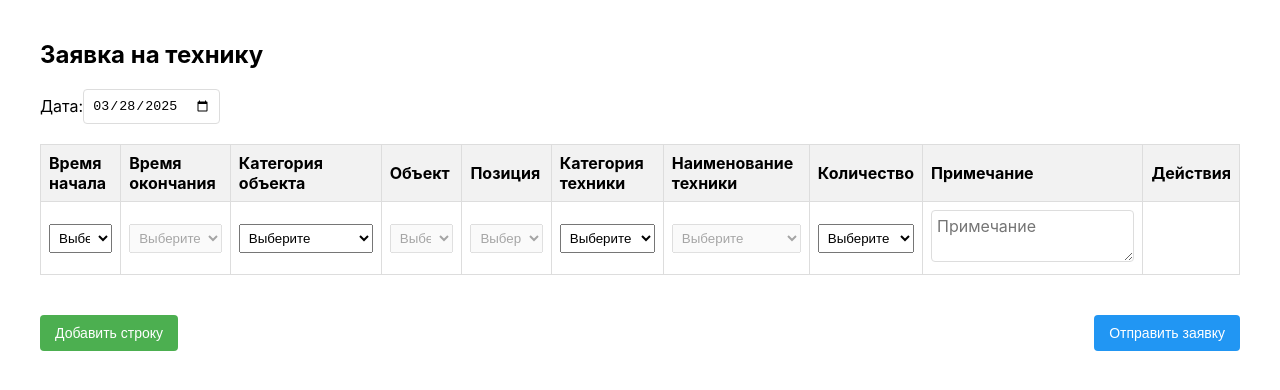
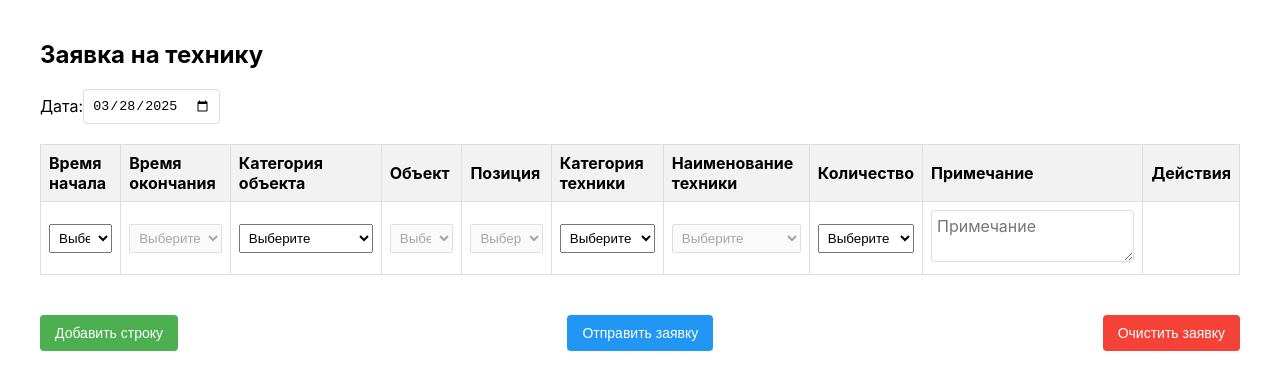
Before and after one commit to Andrefan1406/my_first_site, a React (Create React App) app: page /request in a window 1280 px wide. Shown: the top 390 px of the page. Built offline with nearby package versions, Linux system fonts and the light colour scheme.

Commit message:
добавлено сохранение заявки в localStorage

```diff
--- a/src/RequestPage.js
+++ b/src/RequestPage.js
@@ -91,6 +91,22 @@ const RequestPage = () => {
       window.removeEventListener("resize", checkIfMobile);
       window.removeEventListener("orientationchange", checkIfMobile);
     };
+  }, []);
+
+  // Загрузка заявки из localStorage
+  useEffect(() => {
+    const savedRequests = localStorage.getItem("lastRequestData");
+    if (savedRequests) {
+      try {
+        const parsed = JSON.parse(savedRequests);
+        if (Array.isArray(parsed) && parsed.length > 0) {
+          const restored = parsed.map(({ date, fullName, phone, ...rest }) => rest);
+          setRequests(restored);
+        }
+      } catch (err) {
+        console.error("Ошибка при загрузке сохранённой заявки:", err);
+      }
+    }
   }, []);
 
   const [isModalOpen, setIsModalOpen] = useState(false);
@@ -194,6 +210,7 @@ const RequestPage = () => {
         headers: { "Content-Type": "application/json" },
         body: JSON.stringify(updatedRequests),
       });
+      localStorage.setItem("lastRequestData", JSON.stringify(updatedRequests));
       alert("Заявка отправлена!");
       setRequests([{ startTime: "", endTime: "", objectCategory: "", object: "", position: "", category: "", equipmentName: "", quantity: "", note: "" }]);
       setSelectedDate(getCurrentDate());
@@ -491,6 +508,18 @@ const RequestPage = () => {
           {isMobile ? "Добавить технику" : "Добавить строку"}
         </button>
         <button onClick={submitRequest} className={styles.submitButton}>Отправить заявку</button>
+        <button
+          onClick={() => {
+            localStorage.removeItem("lastRequestData");
+            setRequests([{
+              startTime: "", endTime: "", objectCategory: "", object: "",
+              position: "", category: "", equipmentName: "", quantity: "", note: ""
+            }]);
+          }}
+          className={styles.removeButton}
+        >
+          Очистить заявку
+        </button>
       </div>
 
       {/* Модальное окно остается без изменений */}
```
